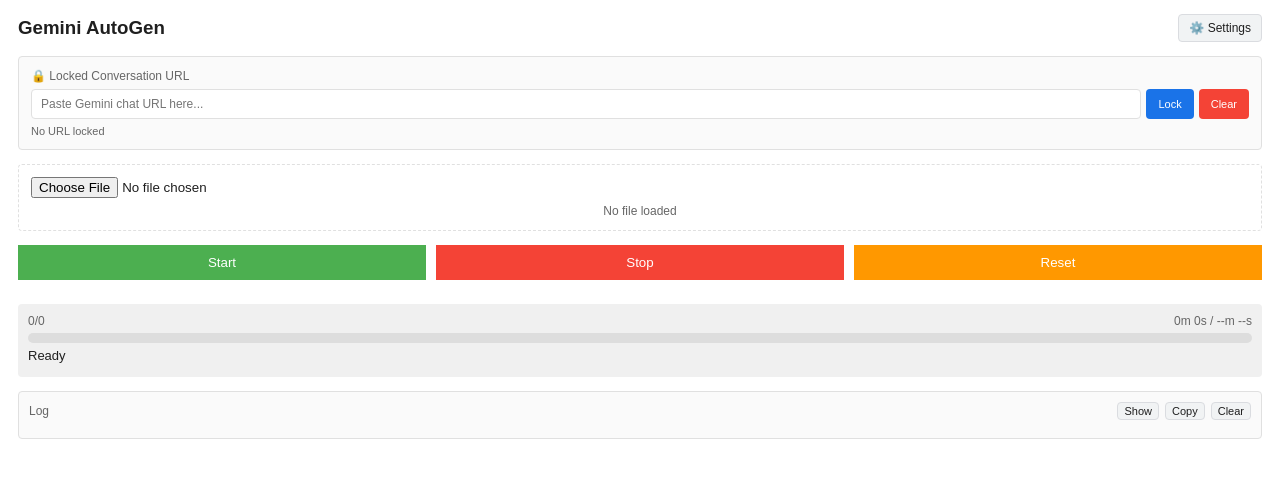
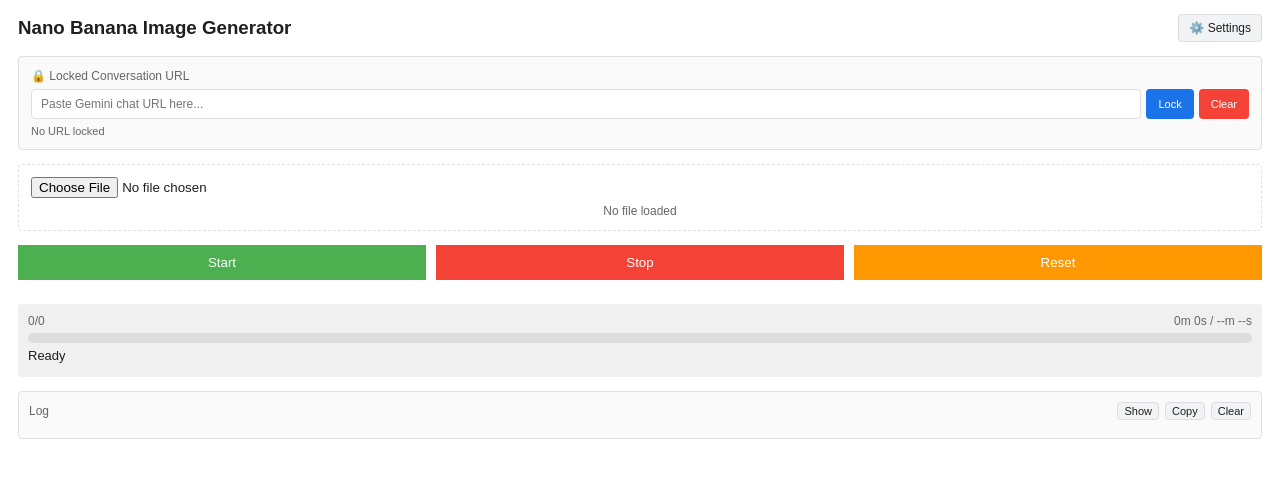
Before and after one commit to fangwangme/GeminiAutoGen, a website built with Vite: page sidepanel.html in a window 1280 px wide. Built offline with nearby package versions, Linux system fonts and the light colour scheme; some packages are replaced by stand-ins of ours.

Commit message:
chore: rename app to Nano Banana Image Generator

```diff
--- a/sidepanel.html
+++ b/sidepanel.html
@@ -3,7 +3,7 @@
 
 <head>
     <meta charset="UTF-8">
-    <title>Gemini AutoGen</title>
+    <title>Nano Banana Image Generator</title>
     <style>
         html, body {
             height: 100%;
@@ -203,7 +203,7 @@
 <body>
     <div class="container">
         <div style="display: flex; justify-content: space-between; align-items: center;">
-            <h3 data-i18n="sidepanel.title">Gemini AutoGen</h3>
+            <h3 data-i18n="sidepanel.title">Nano Banana Image Generator</h3>
             <button id="settingsBtn"
                 style="padding: 6px 10px; font-size: 12px; background: var(--button-bg); color: var(--text); border: 1px solid var(--button-border); border-radius: 4px;" data-i18n="sidepanel.settings">⚙️
                 Settings</button>
--- a/src/content.ts
+++ b/src/content.ts
@@ -66,7 +66,7 @@ import {
 let t = defaultContentTranslator();
 const { logInfo, logWarn, logError } = createContentLogger(runtimeSendMessage);
 
-// --- Gemini AutoGen Content Script (Single Task Mode) ---
+// --- Nano Banana Image Generator Content Script (Single Task Mode) ---
 // This script processes ONE task and then signals completion
 
 (async function () {
--- a/src/i18n.ts
+++ b/src/i18n.ts
@@ -10,7 +10,7 @@ const translations: Record<Language, Record<string, string>> = {
     "time.short": "{{minutes}}m {{seconds}}s",
     "time.unknown": "--m --s",
     "time.remainingWithAvg": "{{remaining}} (avg {{avg}}s)",
-    "options.documentTitle": "Gemini AutoGen Settings",
+    "options.documentTitle": "Nano Banana Image Generator Settings",
     "options.title": "Settings",
     "options.infoBox":
       "<strong>Important:</strong> To enable automatic file checking and renaming, you must authorize access to your <strong>Downloads</strong> folder.",
@@ -25,7 +25,7 @@ const translations: Record<Language, Record<string, string>> = {
     "options.source.button": "Select Source Folder",
     "options.output.label": "Output Folder (Where we move files to)",
     "options.output.help":
-      "Select the folder to save renamed images (e.g., Downloads/GeminiAutoGen).",
+      "Select the folder to save renamed images (e.g., Downloads/NanoBananaImageGenerator).",
     "options.output.button": "Select Output Folder",
     "options.status.notSelected": "Not Selected",
     "options.timing.generationTimeout.label":
@@ -63,8 +63,8 @@ const translations: Record<Language, Record<string, string>> = {
       "⚠️ Saved: {{name}} (Re-select needed)",
     "options.status.settingsSaved": "✅ Settings Saved!",
     "options.status.errorSaving": "❌ Error Saving",
-    "sidepanel.documentTitle": "Gemini AutoGen",
-    "sidepanel.title": "Gemini AutoGen",
+    "sidepanel.documentTitle": "Nano Banana Image Generator",
+    "sidepanel.title": "Nano Banana Image Generator",
     "sidepanel.settings": "⚙️ Settings",
     "sidepanel.lockedUrl.label": "🔒 Locked Conversation URL",
     "sidepanel.lockedUrl.placeholder": "Paste Gemini chat URL here...",
@@ -175,7 +175,7 @@ const translations: Record<Language, Record<string, string>> = {
     "time.short": "{{minutes}}分{{seconds}}秒",
     "time.unknown": "--分 --秒",
     "time.remainingWithAvg": "{{remaining}} (平均 {{avg}}秒)",
-    "options.documentTitle": "Gemini AutoGen 设置",
+    "options.documentTitle": "Nano Banana Image Generator 设置",
     "options.title": "设置",
     "options.infoBox":
       "<strong>重要提示：</strong>要启用自动检查与重命名，请授权访问你的 <strong>Downloads</strong> 文件夹。",
@@ -188,7 +188,7 @@ const translations: Record<Language, Record<string, string>> = {
     "options.source.help": "选择 Chrome 下载图片的文件夹（例如：Downloads/Chrome）。",
     "options.source.button": "选择源文件夹",
     "options.output.label": "输出文件夹（文件移动到的位置）",
-    "options.output.help": "选择保存重命名图片的文件夹（例如：Downloads/GeminiAutoGen）。",
+    "options.output.help": "选择保存重命名图片的文件夹（例如：Downloads/NanoBananaImageGenerator）。",
     "options.output.button": "选择输出文件夹",
     "options.status.notSelected": "未选择",
     "options.timing.generationTimeout.label": "图片生成超时（秒）",
@@ -215,8 +215,8 @@ const translations: Record<Language, Record<string, string>> = {
     "options.status.savedNeedsReselect": "⚠️ 已保存：{{name}}（需要重新选择）",
     "options.status.settingsSaved": "✅ 设置已保存！",
     "options.status.errorSaving": "❌ 保存出错",
-    "sidepanel.documentTitle": "Gemini AutoGen",
-    "sidepanel.title": "Gemini AutoGen",
+    "sidepanel.documentTitle": "Nano Banana Image Generator",
+    "sidepanel.title": "Nano Banana Image Generator",
     "sidepanel.settings": "⚙️ 设置",
     "sidepanel.lockedUrl.label": "🔒 锁定的对话链接",
     "sidepanel.lockedUrl.placeholder": "在此粘贴 Gemini 对话链接...",
```
Also changed, not shown: README.zh-CN.md (+1 -1 lines), docs/ARCHITECTURE.md (+1 -1 lines), options.html (+2 -2 lines), README.md, manifest.json.
